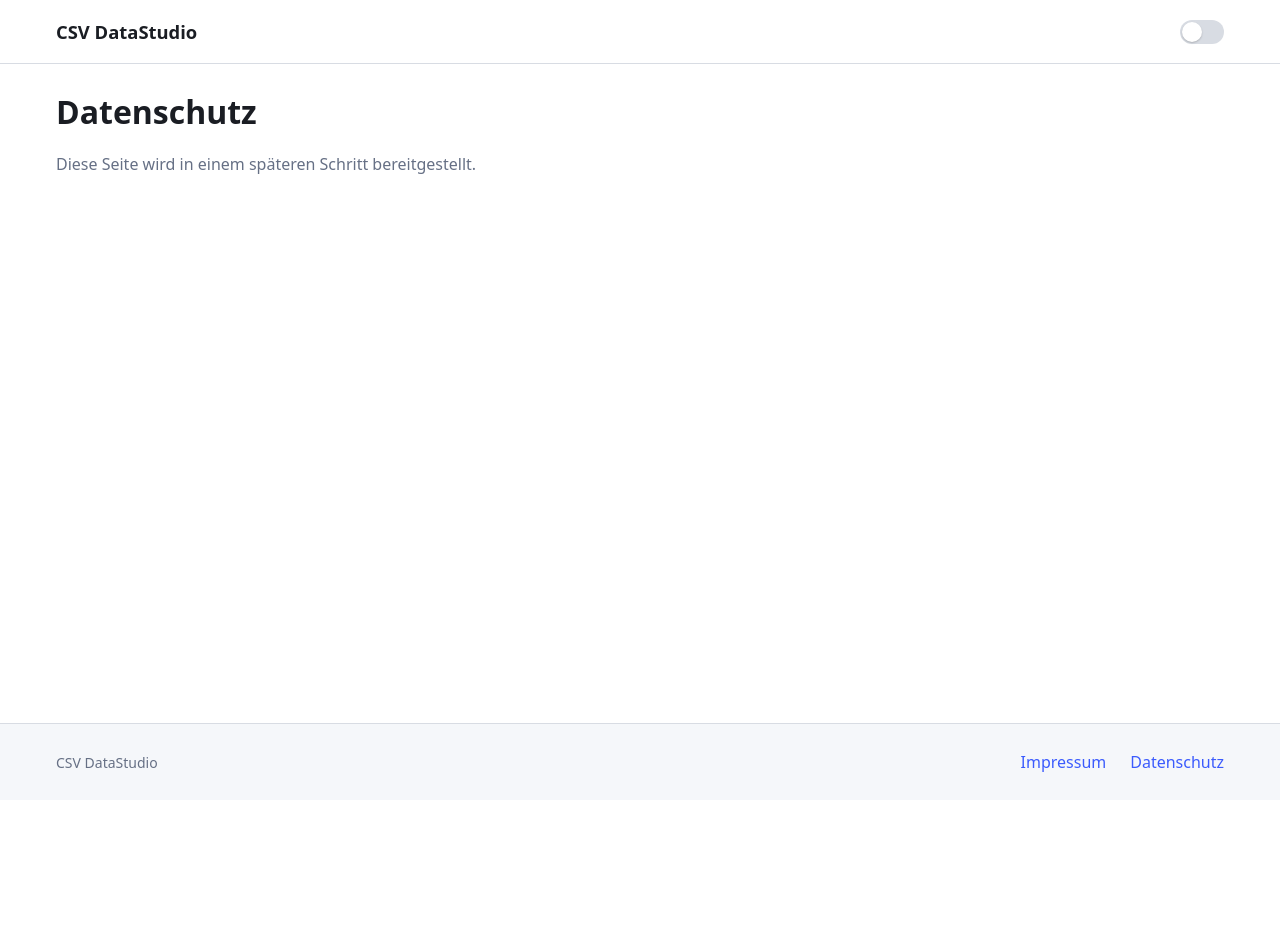
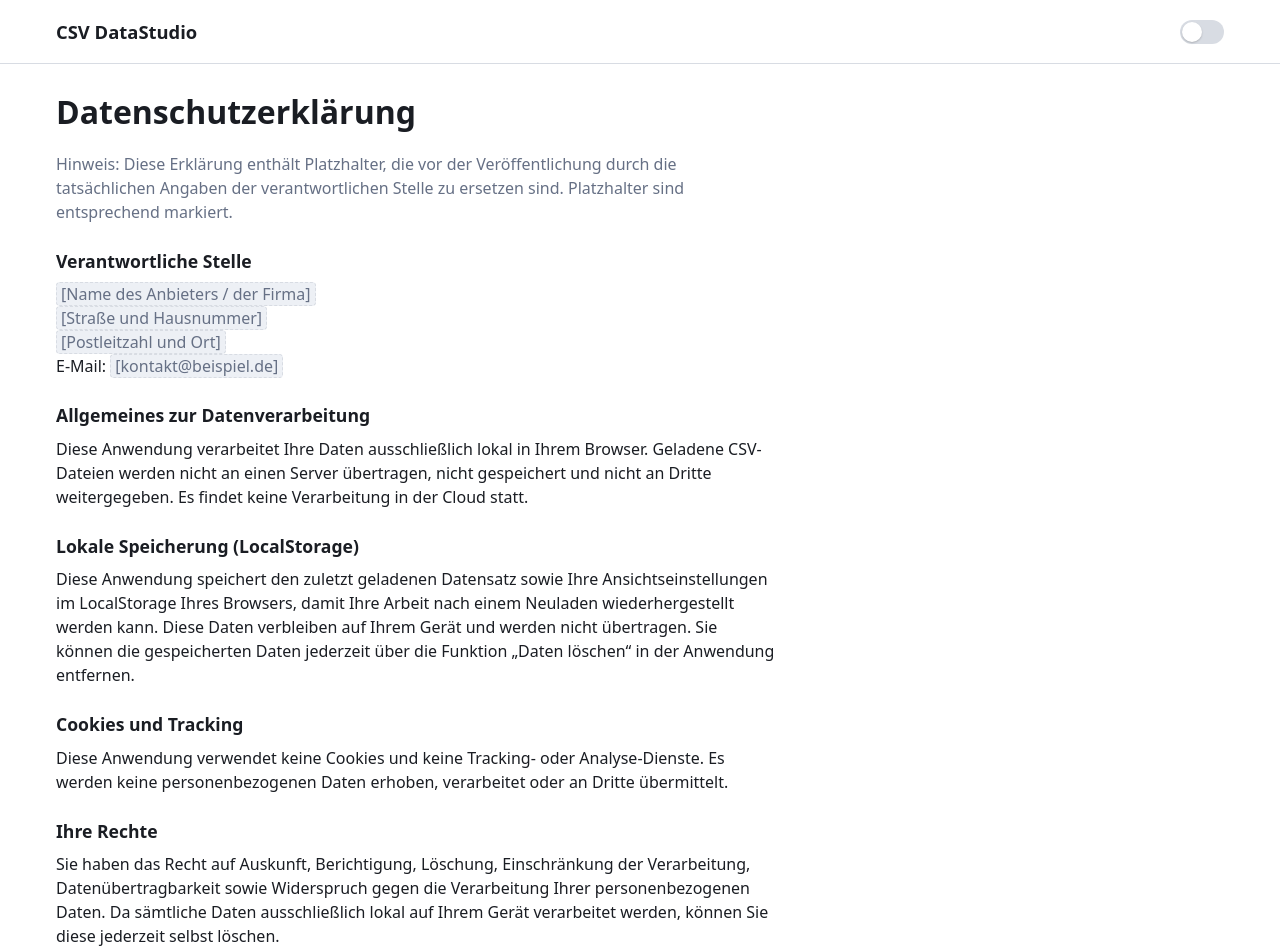
Before and after one commit to M3-13/e2e-spa-datastudio-20260905-091440-1b90, a React (Vite) app: page /privacy in a window 1280 px wide. Shown: the top 952 px of the page. Before the commit the page ends 800 px from the top, so only its background shows below. Built offline with nearby package versions, Linux system fonts and the light colour scheme.

Commit message:
feat: Impressum und Datenschutzerklärung bereitstellen
Closes #1

```diff
--- a/src/pages/LegalPage.tsx
+++ b/src/pages/LegalPage.tsx
@@ -1,14 +1,169 @@
+import { Link } from 'react-router-dom';
+
 interface LegalPageProps {
   kind: 'legal' | 'privacy';
 }
 
+interface SectionProps {
+  title: string;
+  children: React.ReactNode;
+}
+
+function Section({ title, children }: SectionProps) {
+  return (
+    <section className="legal-page__section">
+      <h2 className="legal-page__heading">{title}</h2>
+      {children}
+    </section>
+  );
+}
+
+function Placeholder({ children }: { children: React.ReactNode }) {
+  return (
+    <span className="legal-page__placeholder" aria-label="Platzhalter, noch auszufüllen">
+      {children}
+    </span>
+  );
+}
+
+function Impressum() {
+  return (
+    <>
+      <h1 className="legal-page__title">Impressum</h1>
+      <p className="legal-page__note">
+        Hinweis: Die folgenden Angaben enthalten Platzhalter, die vor der
+        Veröffentlichung durch die tatsächlichen Betreiberdaten zu ersetzen
+        sind. Platzhalter sind entsprechend markiert.
+      </p>
+
+      <Section title="Angaben gemäß § 5 DDG">
+        <p>
+          <Placeholder>[Name des Anbieters / der Firma]</Placeholder>
+          <br />
+          <Placeholder>[Straße und Hausnummer]</Placeholder>
+          <br />
+          <Placeholder>[Postleitzahl und Ort]</Placeholder>
+          <br />
+          <Placeholder>[Land]</Placeholder>
+        </p>
+      </Section>
+
+      <Section title="Vertreten durch">
+        <p>
+          <Placeholder>[Vorname Nachname]</Placeholder>
+        </p>
+      </Section>
+
+      <Section title="Kontakt">
+        <p>
+          E-Mail: <Placeholder>[kontakt@beispiel.de]</Placeholder>
+          <br />
+          Telefon: <Placeholder>[+49 000 000000]</Placeholder>
+        </p>
+      </Section>
+
+      <Section title="Umsatzsteuer-ID">
+        <p>
+          Umsatzsteuer-Identifikationsnummer gemäß § 27a UStG:{' '}
+          <Placeholder>[DE 000 000 000]</Placeholder>
+        </p>
+      </Section>
+
+      <Section title="Verantwortlich für den Inhalt nach § 18 Abs. 2 MStV">
+        <p>
+          <Placeholder>[Vorname Nachname]</Placeholder>
+          <br />
+          <Placeholder>[Anschrift]</Placeholder>
+        </p>
+      </Section>
+
+      <Section title="Haftungshinweis">
+        <p>
+          Trotz sorgfältiger inhaltlicher Kontrolle übernehmen wir keine Haftung
+          für die Inhalte externer Links. Für den Inhalt der verlinkten Seiten
+          sind ausschließlich deren Betreiber verantwortlich.
+        </p>
+      </Section>
+    </>
+  );
+}
+
+function Datenschutz() {
+  return (
+    <>
+      <h1 className="legal-page__title">Datenschutzerklärung</h1>
+      <p className="legal-page__note">
+        Hinweis: Diese Erklärung enthält Platzhalter, die vor der
+        Veröffentlichung durch die tatsächlichen Angaben der verantwortlichen
+        Stelle zu ersetzen sind. Platzhalter sind entsprechend markiert.
+      </p>
+
+      <Section title="Verantwortliche Stelle">
+        <p>
+          <Placeholder>[Name des Anbieters / der Firma]</Placeholder>
+          <br />
+          <Placeholder>[Straße und Hausnummer]</Placeholder>
+          <br />
+          <Placeholder>[Postleitzahl und Ort]</Placeholder>
+          <br />
+          E-Mail: <Placeholder>[kontakt@beispiel.de]</Placeholder>
+        </p>
+      </Section>
+
+      <Section title="Allgemeines zur Datenverarbeitung">
+        <p>
+          Diese Anwendung verarbeitet Ihre Daten ausschließlich lokal in Ihrem
+          Browser. Geladene CSV-Dateien werden nicht an einen Server
+          übertragen, nicht gespeichert und nicht an Dritte weitergegeben. Es
+          findet keine Verarbeitung in der Cloud statt.
+        </p>
+      </Section>
+
+      <Section title="Lokale Speicherung (LocalStorage)">
+        <p>
+          Diese Anwendung speichert den zuletzt geladenen Datensatz sowie Ihre
+          Ansichtseinstellungen im LocalStorage Ihres Browsers, damit Ihre
+          Arbeit nach einem Neuladen wiederhergestellt werden kann. Diese Daten
+          verbleiben auf Ihrem Gerät und werden nicht übertragen. Sie können
+          die gespeicherten Daten jederzeit über die Funktion
+          „Daten löschen“ in der Anwendung entfernen.
+        </p>
+      </Section>
+
+      <Section title="Cookies und Tracking">
+        <p>
+          Diese Anwendung verwendet keine Cookies und keine Tracking- oder
+          Analyse-Dienste. Es werden keine personenbezogenen Daten erhoben,
+          verarbeitet oder an Dritte übermittelt.
+        </p>
+      </Section>
+
+      <Section title="Ihre Rechte">
+        <p>
+          Sie haben das Recht auf Auskunft, Berichtigung, Löschung,
+          Einschränkung der Verarbeitung, Datenübertragbarkeit sowie
+          Widerspruch gegen die Verarbeitung Ihrer personenbezogenen Daten.
+          Da sämtliche Daten ausschließlich lokal auf Ihrem Gerät verarbeitet
+          werden, können Sie diese jederzeit selbst löschen.
+        </p>
+      </Section>
+
+      <Section title="Kontakt für Datenschutzfragen">
+        <p>
+          Bei Fragen zum Datenschutz wenden Sie sich bitte an:{' '}
+          <Placeholder>[datenschutz@beispiel.de]</Placeholder>
+        </p>
+      </Section>
+    </>
+  );
+}
+
 function LegalPage({ kind }: LegalPageProps) {
-  const title = kind === 'legal' ? 'Impressum' : 'Datenschutz';
   return (
     <div className="legal-page">
-      <h1 className="legal-page__title">{title}</h1>
-      <p className="legal-page__note">
-        Diese Seite wird in einem späteren Schritt bereitgestellt.
+      {kind === 'legal' ? <Impressum /> : <Datenschutz />}
+      <p className="legal-page__back">
+        <Link to="/">Zurück zur Anwendung</Link>
       </p>
     </div>
   );
--- a/src/styles/global.css
+++ b/src/styles/global.css
@@ -284,6 +284,34 @@ h4 {
 
 .legal-page__note {
   color: var(--color-muted);
+  margin: 0 0 var(--space-4);
+}
+
+.legal-page__section {
+  margin: 0 0 var(--space-4);
+}
+
+.legal-page__heading {
+  font-size: 1.1rem;
+  margin: 0 0 var(--space-1);
+}
+
+.legal-page__section p {
+  margin: 0;
+}
+
+.legal-page__placeholder {
+  color: var(--color-muted);
+  background-color: var(--color-surface-alt);
+  border: 1px dashed var(--color-border);
+  border-radius: var(--radius-sm);
+  padding: 0 var(--space-0);
+}
+
+.legal-page__back {
+  margin-top: var(--space-4);
+  padding-top: var(--space-3);
+  border-top: 1px solid var(--color-border);
 }
 
 @media (max-width: 640px) {
```
